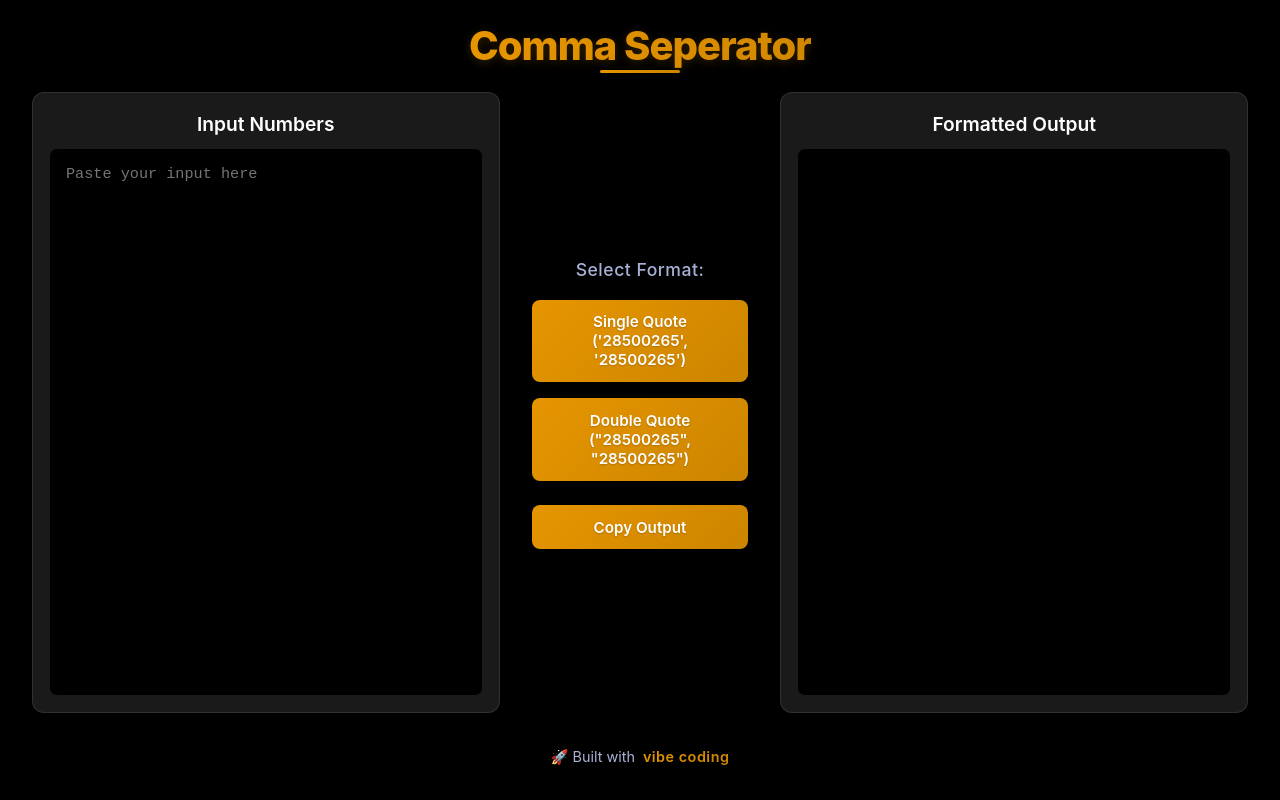
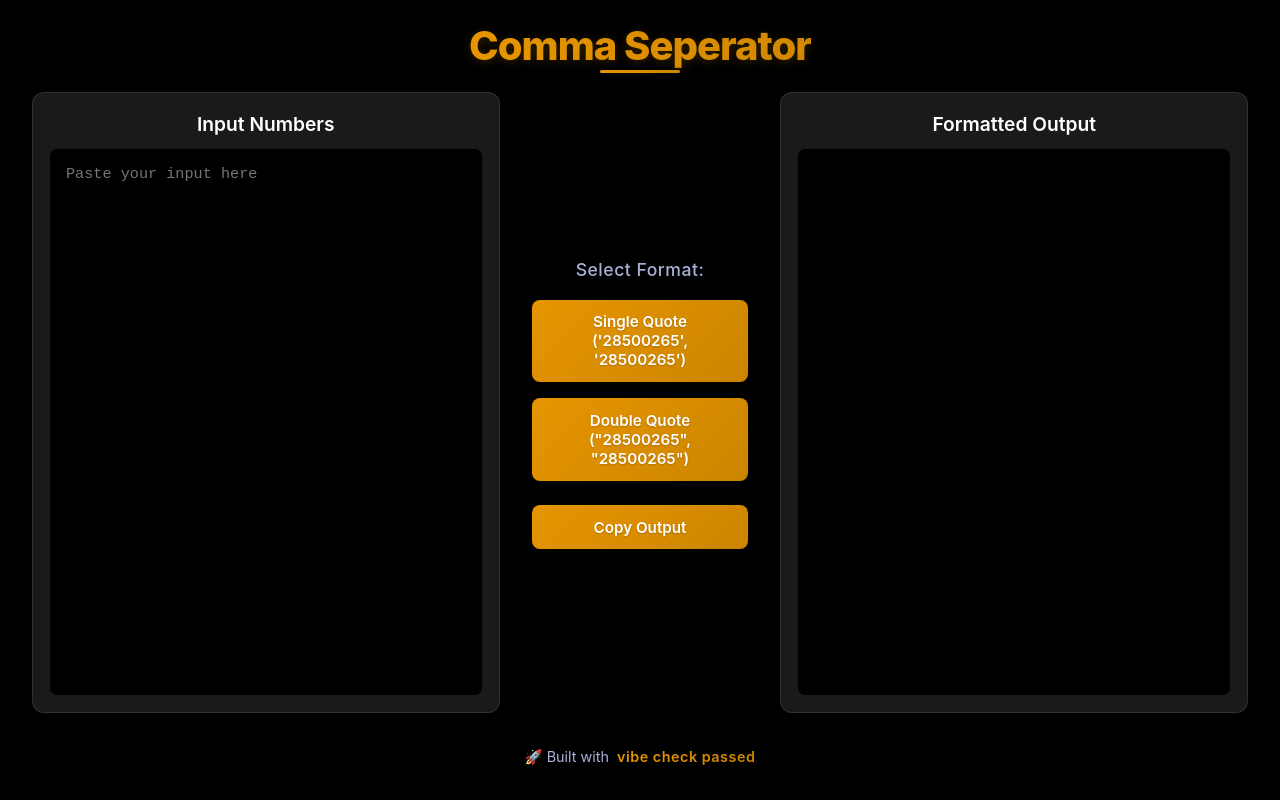
Before and after one commit to keshavop/comma-separator, a React (Vite) app: page / in a window 1280 px wide. Built offline with nearby package versions, Linux system fonts and the light colour scheme; no server answers.

Commit message:
fix: correct footer text from "vibe coding" to "vibe check passed"

```diff
--- a/src/App.tsx
+++ b/src/App.tsx
@@ -7,7 +7,7 @@ function App() {
       <h1>Comma Seperator</h1>
       <NumberFormatter />
       <footer className="app-footer">
-        <p>🚀 Built with <span className="vibe-text">vibe coding</span></p>
+        <p>🚀 Built with <span className="vibe-text">vibe check passed</span></p>
       </footer>
     </div>
   )
```
